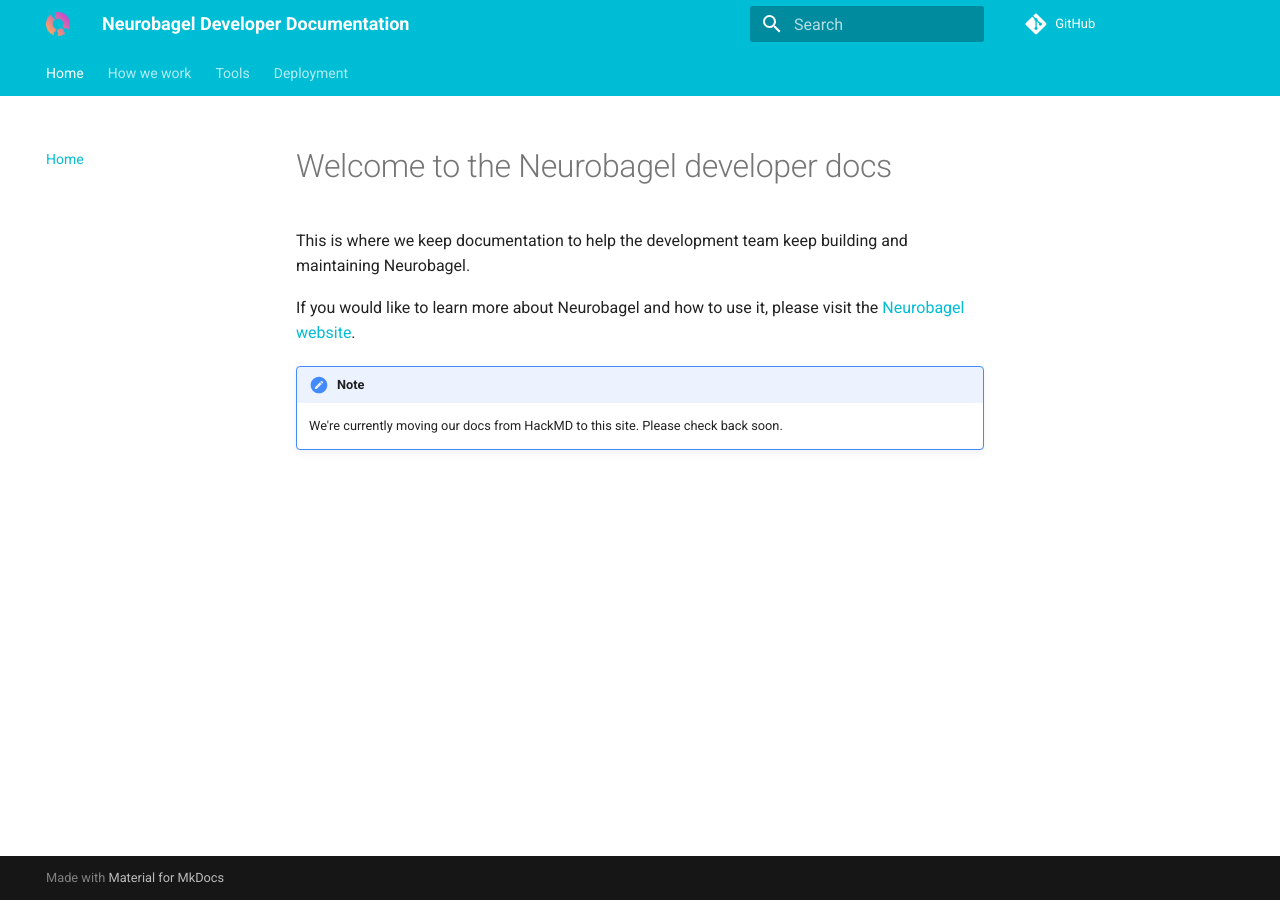
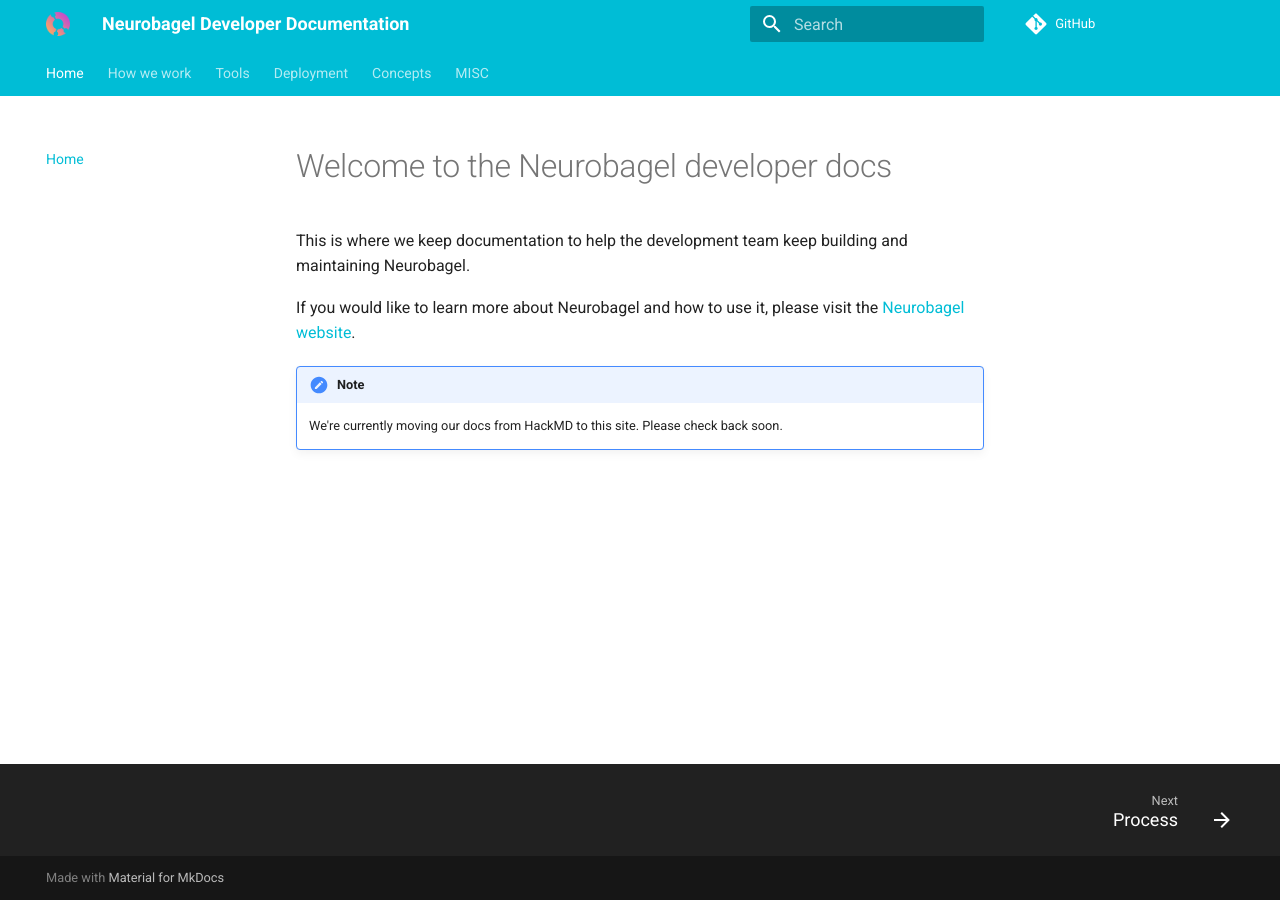
Before and after one commit to neurobagel/dev-docs, an MkDocs documentation site: the page built from docs/index.md, in a window 1280 px wide. Built offline with MkDocs 1.6.1 and Material for MkDocs 9.7.7, drawn with Linux system fonts in a browser that asks for light colours; comment, search, counter and statistics services are not loaded; part of the change alters nothing that is shown.

```diff
--- a/mkdocs.yml
+++ b/mkdocs.yml
@@ -15,12 +15,36 @@ repo_url: https://github.com/neurobagel/dev-docs
 nav:
   - Home: "index.md"
   - "How we work":
-      - "Process": "How we work.md"
-      - "Release": "Neurobagel Release process.md"
+      - "Process": "sections/How we work.md"
+      - "Release": "sections/Neurobagel Release process.md"
+      - "Code of Conduct": "sections/Neurobagel Code of Conduct.md"
   - Tools:
-      - "Query tool": "Query Tool.md"
+      - "Query tool": "sections/Query Tool.md"
   - Deployment:
-      - "PATs": "Neurobagel PATs.md"
+      - "PATs": "sections/Neurobagel PATs.md"
+      - "Compatibility": "sections/Version compatibility.md"
+      - "Dockerized NGINX": "sections/Dockerized NGINX deployment.md"
+      - "Add public key for users": "sections/Setting up SSH keys.md"
+      - "Docker": "sections/Docker.md"
+      - "Old Stardog setup": "sections/Legacy Stardog graph backend deployment instructions.md"
+      - "API": "sections/API.md"
+      - "APache Jena deploy": "sections/Apache Jena Fuseki Deployment.md"
+  - "Concepts":
+      - "Security": "sections/Keycloak.md"
+      - "OAuth": "sections/OAuth _ OIDC dump.md"
+      - "Cypress Vue testing": "sections/Cypress Vue Testing.md"
+      - "Cypress snippets": "sections/Cypress Snippets.md"
+      - "Cypress Tasks": "sections/Cypress Tasks.md"
+  - "MISC":
+      - "HC query issues": "sections/Troubleshooting erroneous HC_Diagnosis query results.md"
+      - "vGPU issues": "sections/Fabrique (vGPU prep and other issues).md"
+      - "Git tricks": "sections/Git Tricks.md"
+      - "MNI node issues": "sections/BIC node federation.md"
+      - "Vite tricks": "sections/Vite tricks.md"
+      - "Vue JS devtools": "sections/Tools.md"
+      - "Nuxt tricks": "sections/Nuxt Tricks.md"
+      - "Neurobagel data model limitations": "sections/Limitations of Neurobagel data model.md"
+
 
 markdown_extensions:
   - admonition
```
